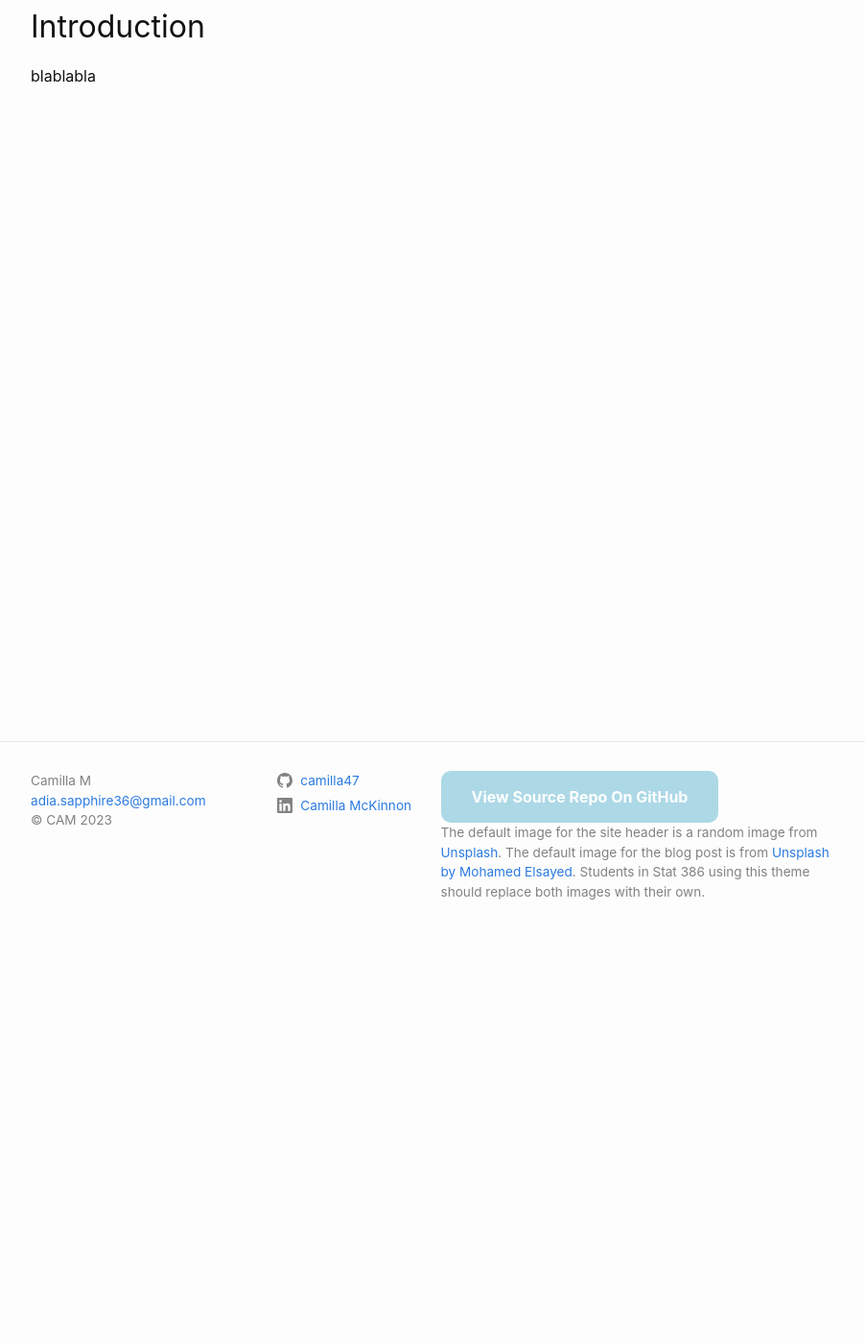
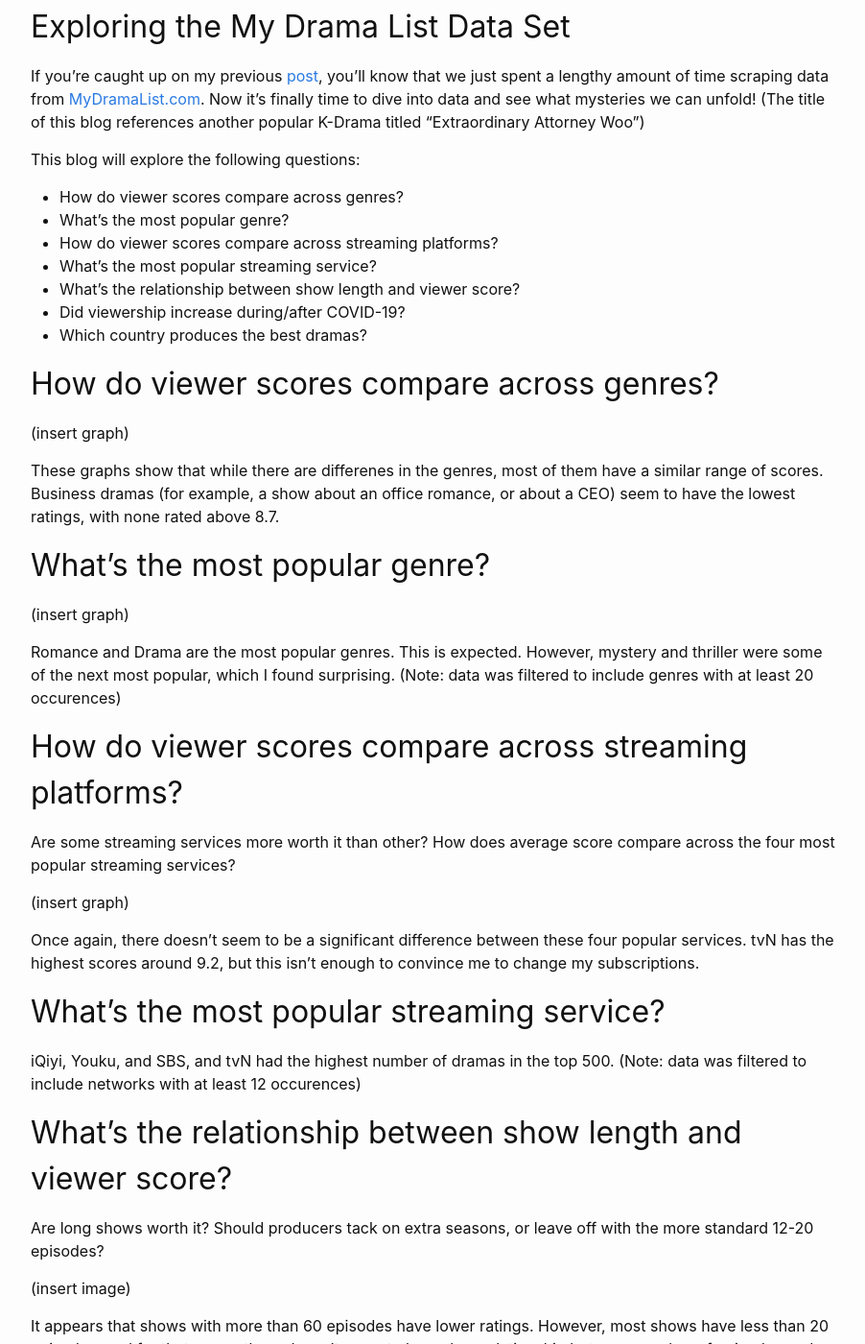
Before and after one commit to camilla47/camilla47.github.io, a Jekyll site: the page built from _posts/2023-12-09-eda.md, in a window 1280 px wide and 1400 px high, scrolled down 401 px. Shown: the whole window at 96% size, without its empty margins (188-1090 px from the left). Built offline with Jekyll 4.4.1, drawn with Linux system fonts in a browser that asks for light colours; comment, search, counter and statistics services are not loaded; some of the changed text lies outside the part shown.

Commit message:
outlining blog post text

```diff
--- a/_posts/2023-12-09-eda.md
+++ b/_posts/2023-12-09-eda.md
@@ -1,11 +1,72 @@
 ---
 layout: post
-title:  "The Incredible Investigator Ms. Milla"
+title:  "Extraordinary Investigator Ms. Milla"
 author: "Camilla McKinnon"
 description: "Exploring the Asian Drama Dataset"
 image: "/assets/images/eda_photo.jpg"
 ---
 
-## Introduction
+## Exploring the My Drama List Data Set
 
-blablabla
+If you're caught up on my previous <a href="https://camilla47.github.io/2023/12/09/data-collect.html" target="_blank">post</a>, you'll know that we just spent a lengthy amount of time scraping data from <a href="https://mydramalist.com/" target="_blank">MyDramaList.com</a>. Now it's finally time to dive into data and see what mysteries we can unfold! (The title of this blog references another popular K-Drama titled "Extraordinary Attorney Woo")
+
+This blog will explore the following questions:
+* How do viewer scores compare across genres?
+* What's the most popular genre?
+* How do viewer scores compare across streaming platforms?
+* What's the most popular streaming service?
+* What's the relationship between show length and viewer score?
+* Did viewership increase during/after COVID-19?
+* Which country produces the best dramas?
+
+## How do viewer scores compare across genres?
+
+(insert graph)
+
+These graphs show that while there are differenes in the genres, most of them have a similar range of scores. Business dramas (for example, a show about an office romance, or about a CEO) seem to have the lowest ratings, with none rated above 8.7.
+
+## What's the most popular genre?
+
+(insert graph)
+
+Romance and Drama are the most popular genres. This is expected. However, mystery and thriller were some of the next most popular, which I found surprising. (Note: data was filtered to include genres with at least 20 occurences)
+
+## How do viewer scores compare across streaming platforms?
+
+Are some streaming services more worth it than other? How does average score compare across the four most popular streaming services?
+
+(insert graph)
+
+Once again, there doesn't seem to be a significant difference between these four popular services. tvN has the highest scores around 9.2, but this isn't enough to convince me to change my subscriptions.
+
+## What's the most popular streaming service?
+
+iQiyi, Youku, and SBS, and tvN had the highest number of dramas in the top 500. (Note: data was filtered to include networks with at least 12 occurences)
+
+## What's the relationship between show length and viewer score?
+
+Are long shows worth it? Should producers tack on extra seasons, or leave off with the more standard 12-20 episodes?
+
+(insert image)
+
+It appears that shows with more than 60 episodes have lower ratings. However, most shows have less than 20 episodes, and for that range, there doesn't seem to be a clear relationship between number of episodes and overal score.
+
+## Did viewership increase during/after COVID-19?
+
+I'm curious to know if more people started watching dramas during the pandemic when they had lots of time. I'm looking to see any significant changes around the years 2020 and 2021.
+
+(Insert image)
+
+This shows us that the most watched dramas to date were made around 2015. However this doesn't acount for shows that had lots of viewers, but haven't had as many years to accumulate views. We see that more dramas were produced starting around 2019, but no siginifcant patterns have emerged around 2020.
+
+## Which country produces the best dramas?
+
+I was originally going to see which country produced the most dramas in the top 500 shows, but Korea won by a landslide. So instead I looked to compare viewer score between countries.
+
+(insert image)
+
+We see here that Korean Dramas and Taiwanese Dramas have the highest average scores for their dramas.
+
+## Conclusion
+
+I hope these graphs were interesting! If you want to see out my interactive dashboard for this dataset, check it out here: <a href="https://explore-mdl.streamlit.app/" target="_blank">All the Drama</a>
```
